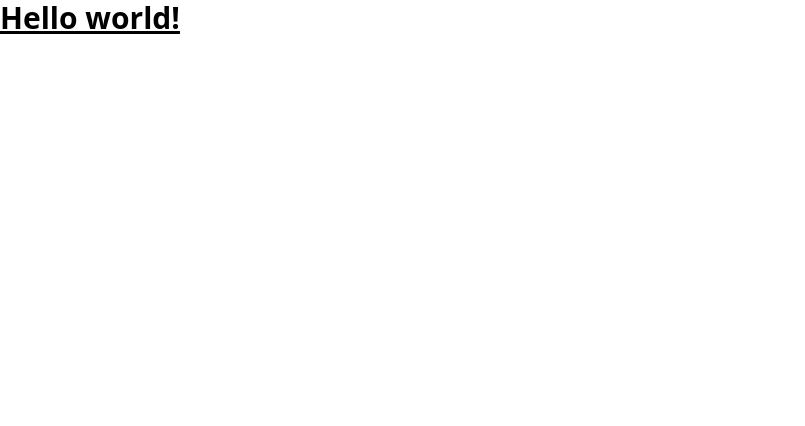
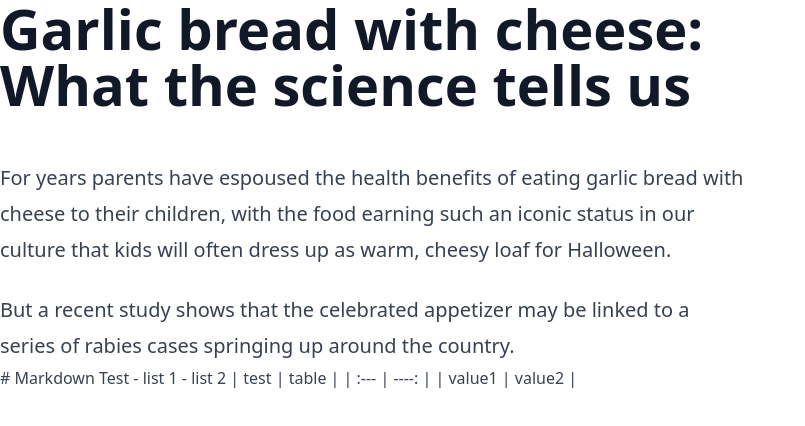
Before and after one commit to jongwony/data, a Next.js app: page / in a window 1280 px wide. Shown: the top 426 px of the page, without its empty margins (0-805 px from the left). Built offline with nearby package versions, Linux system fonts and the light colour scheme.

Commit message:
install tailwind typography plugin

```diff
--- a/package.json
+++ b/package.json
@@ -20,6 +20,7 @@
     "typescript": "4.9.5"
   },
   "devDependencies": {
+    "@tailwindcss/typography": "^0.5.9",
     "autoprefixer": "^10.4.13",
     "postcss": "^8.4.21",
     "tailwindcss": "^3.2.7"
--- a/src/pages/index.tsx
+++ b/src/pages/index.tsx
@@ -1,7 +1,28 @@
 export default function Home() {
   return (
-    <h1 className="text-3xl font-bold underline">
-      Hello world!
-    </h1>
+    <div>
+      <article className="prose lg:prose-xl">
+        <h1>Garlic bread with cheese: What the science tells us</h1>
+        <p>
+          For years parents have espoused the health benefits of eating garlic bread with cheese to their
+          children, with the food earning such an iconic status in our culture that kids will often dress
+          up as warm, cheesy loaf for Halloween.
+        </p>
+        <p>
+          But a recent study shows that the celebrated appetizer may be linked to a series of rabies cases
+          springing up around the country.
+        </p>
+      </article>
+      <article className="prose dark:prose-invert">
+        # Markdown Test
+
+        - list 1
+        - list 2
+
+        | test | table |
+        | :--- | ----: |
+        | value1 | value2 |
+      </article>
+    </div>
   )
 }
--- a/tailwind.config.js
+++ b/tailwind.config.js
@@ -11,5 +11,7 @@
       },
     },
   },
-  plugins: [],
+  plugins: [
+    require('@tailwindcss/typography')
+  ],
 }
```
Also changed, not shown: 1 other file (tests, documents, lock files or other folders).
